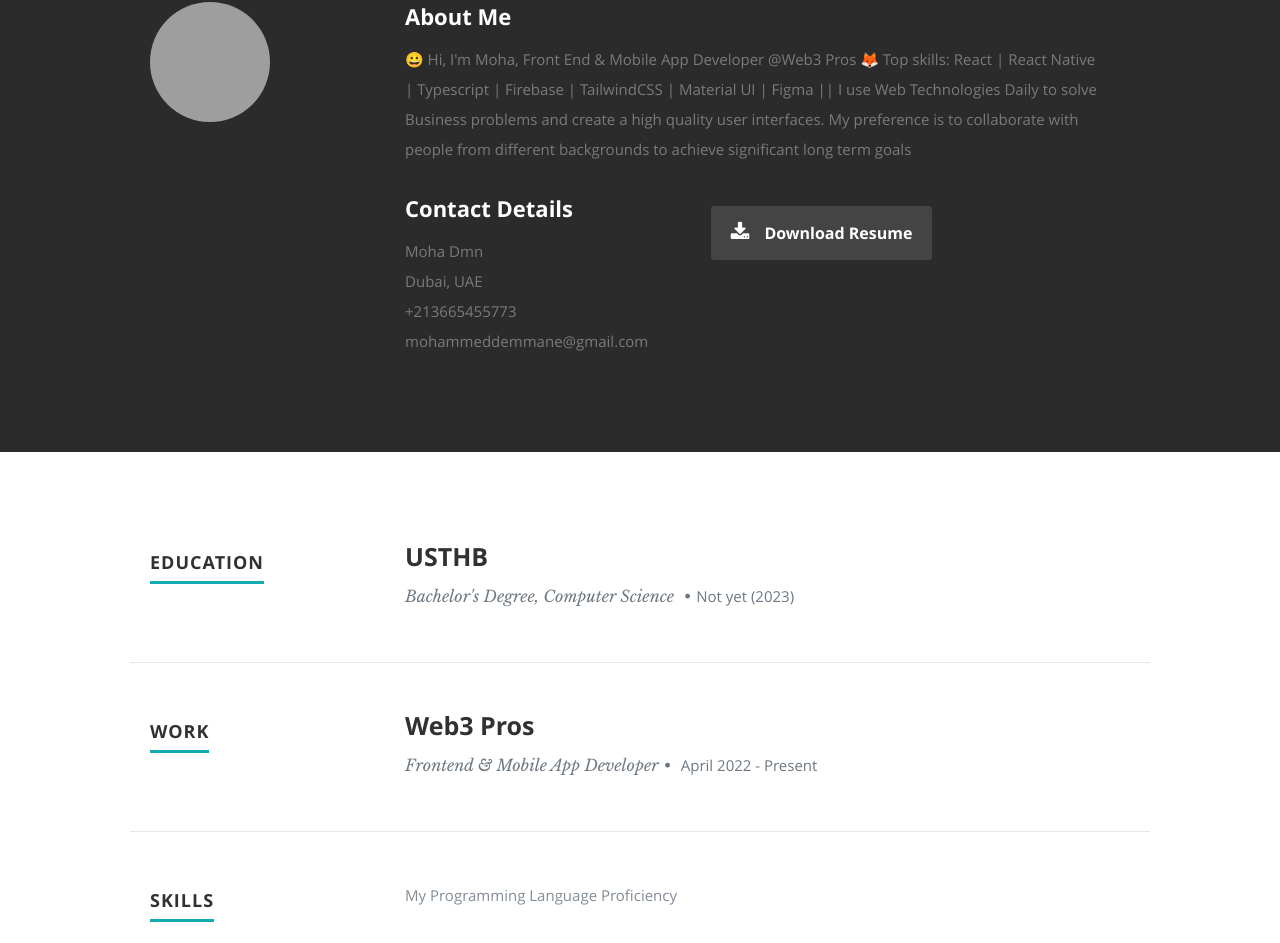
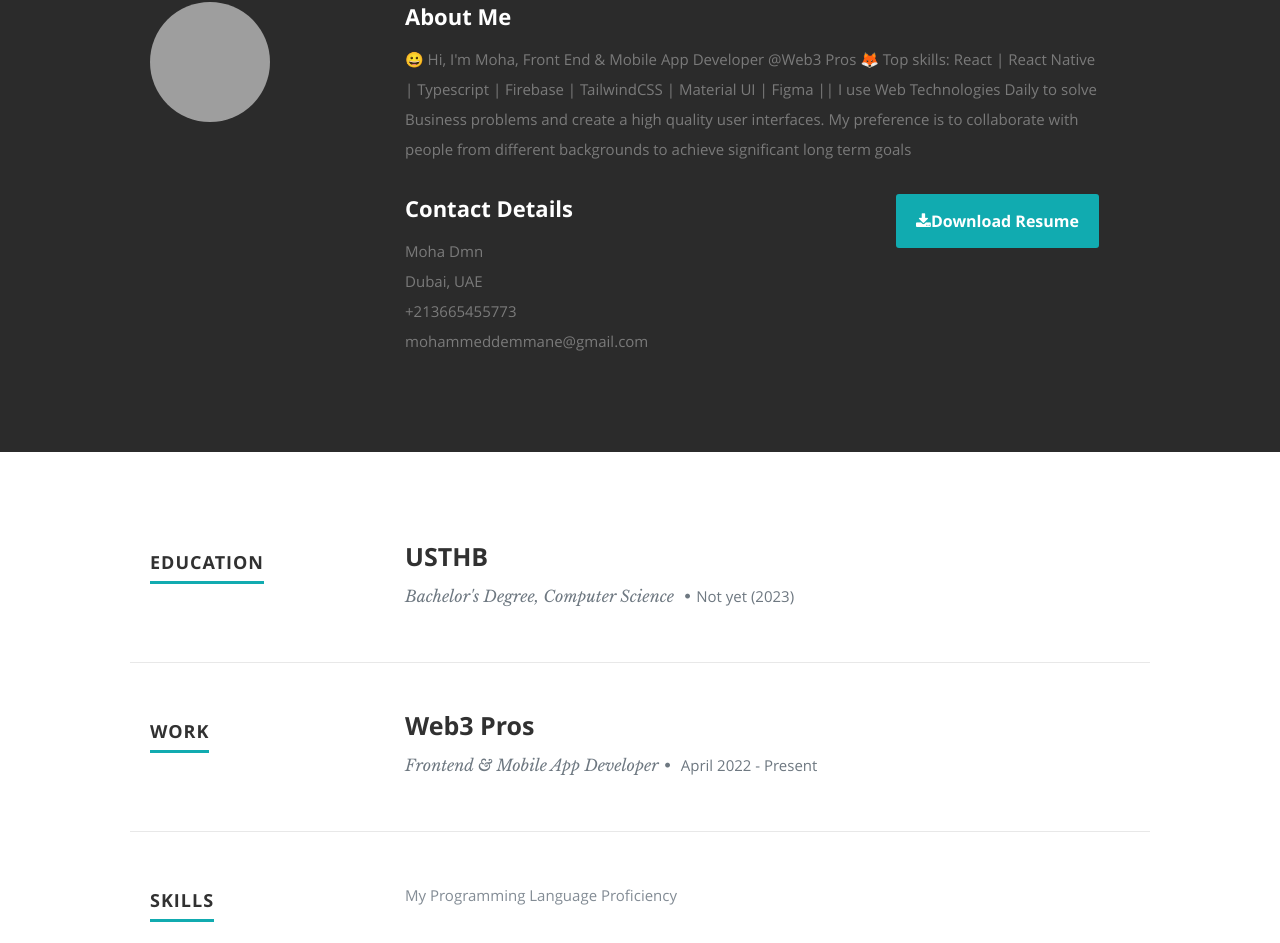
Before and after one commit to mohadmn03/mohadmn-, a React (Create React App) app: page / in a window 1280 px wide. Shown: the part 894-1837 px from the top of the page. Built offline with nearby package versions, Linux system fonts and the light colour scheme; grey boxes are pictures that could not be loaded.

Commit message:
Update About.js

```diff
--- a/src/Components/About.js
+++ b/src/Components/About.js
@@ -42,7 +42,7 @@
                 <span>{email}</span>
               </p>
             </div>
-            <div className="columns download">
+            <div className="columns">
               <p>
                 <a href={resumeDownload} className="button" download>
                   <i className="fa fa-download"></i>Download Resume
```
